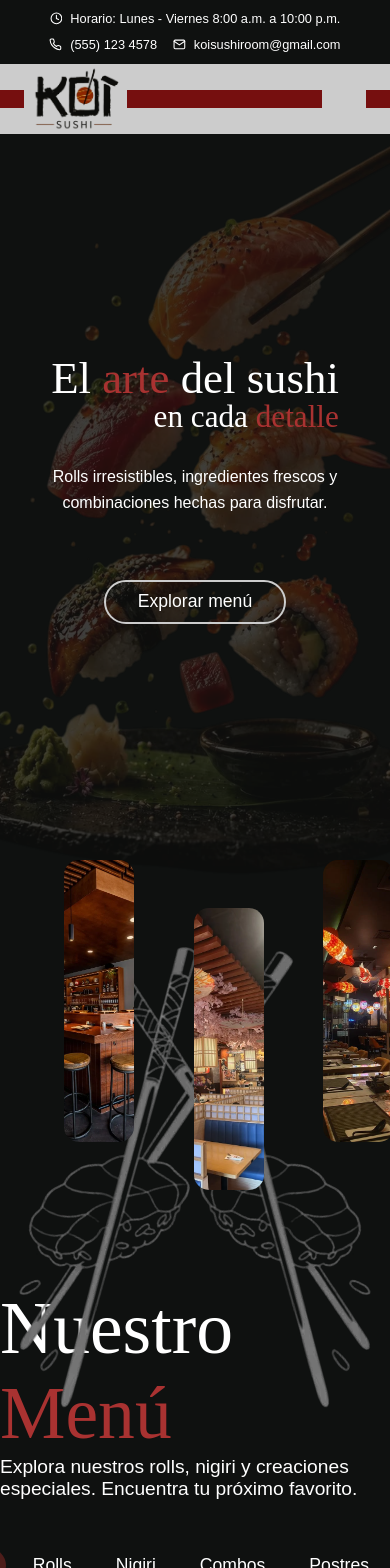
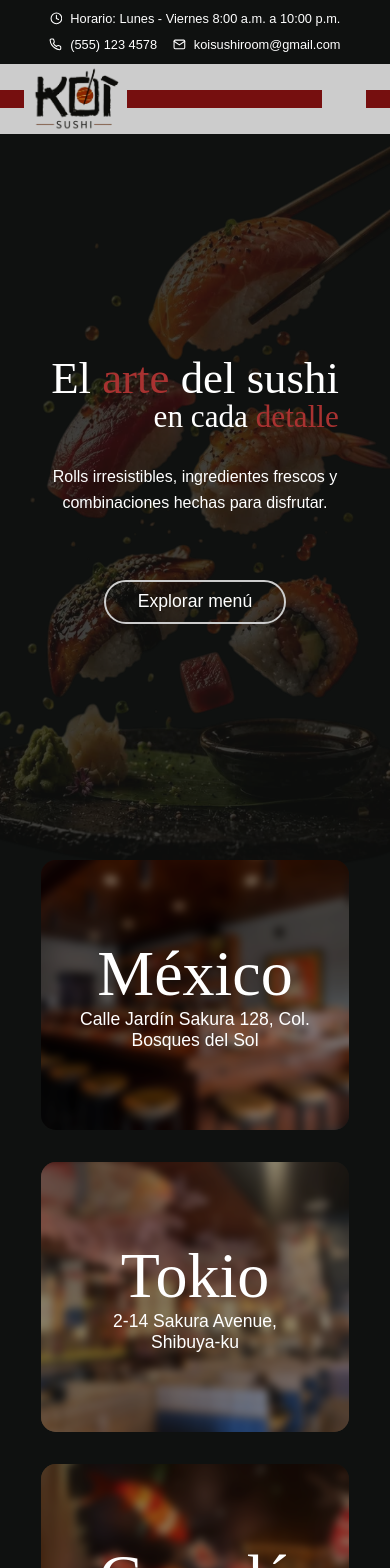
Before and after one commit to NinYuri/KOI, a React (Vite) app in the folder client/: page / in a window 390 px wide. Shown: the top 1568 px of the page. Built offline with nearby package versions, Linux system fonts and the light colour scheme; a web font is replaced by a local one.

Commit message:
Locations Section Responsiveness Completed

```diff
--- a/client/src/components/Navbar.css
+++ b/client/src/components/Navbar.css
@@ -151,7 +151,7 @@
 }
 
 /* ---------- Tablets ---------- */
-@media (max-width: 1024px) {
+@media (max-width: 1025px) {
     .topbar {
         padding: 0.7rem 2rem;
         font-size: 0.9rem;
--- a/client/src/sections/Locations.css
+++ b/client/src/sections/Locations.css
@@ -18,7 +18,7 @@
     flex-direction: column;
     justify-content: center;
     align-items: center;
-    height: 282px;
+    height: 300px;
     border-radius: 15px;
     padding: 0 2.2em;
     overflow: hidden;
@@ -44,7 +44,7 @@
     content: "";
     position: absolute;
     inset: 0;
-    background-color: rgba(0, 0, 0, 0.3);
+    background-color: rgba(0, 0, 0, 0.4);
     opacity: 0;
     transition: opacity 0.4s ease;
     z-index: 1;
@@ -107,3 +107,86 @@
 .locations-first:hover .loc-street,
 .locations-second:hover .loc-street,
 .locations-third:hover .loc-street { transition-delay: 0.2s; }
+
+
+/* ---------- RESPONSIVE ---------- */
+/* ---------- Pantallas grandes ---------- */
+@media (min-width: 1600px) {
+    .locations-first,
+    .locations-second,
+    .locations-third { height: 380px; }
+
+    .loc-city { font-size: 6rem; }
+
+    .loc-street { font-size: 1.4rem; }
+}
+
+/* ---------- Tablets ---------- */
+@media (max-width: 1025px) {
+    .locations {
+        grid-template-columns: 1fr 1fr;
+        gap: 2.5rem;
+        padding: 1em 2.5em;
+    }
+
+    .locations-second { margin-top: 0; }
+
+    .locations-third { translate: 50%; }
+
+    .loc-city { font-size: 4.5rem; }
+
+    .loc-street { font-size: 1.1rem; }
+}
+
+/* ---------- Celulares y tablets ---------- */
+@media (max-width: 768px) {
+    .locations {
+        display: flex;
+        flex-direction: column;
+        gap: 2rem;
+        padding: 1em 1.5em;
+        justify-content: center;
+        align-items: center;
+    }
+
+    .locations-first,
+    .locations-second,
+    .locations-third {
+        width: 90%;
+        height: 270px;
+    }
+
+    .locations-third { translate: 0%; }
+
+    .loc-street { font-size: 1.1rem; }
+}
+
+/* ---------- Celulares pequeños ---------- */
+@media (max-width: 480px) {
+    .loc-city { font-size: 4rem; }
+}
+
+/* ---------- Hover en móviles ---------- */
+@media (hover: none) and (max-width: 768px) {
+    .locations-first::before,
+    .locations-second::before,
+    .locations-third::before {
+        transition: none;
+        filter: blur(4px);
+        transform: scale(1.1);
+    }
+
+    .locations-first::after,
+    .locations-second::after,
+    .locations-third::after {
+        opacity: 1;
+        transition: none;
+    }
+
+    .loc-city,
+    .loc-street {
+        opacity: 1;
+        transform: none;
+        transition: none;
+    }
+}
```
